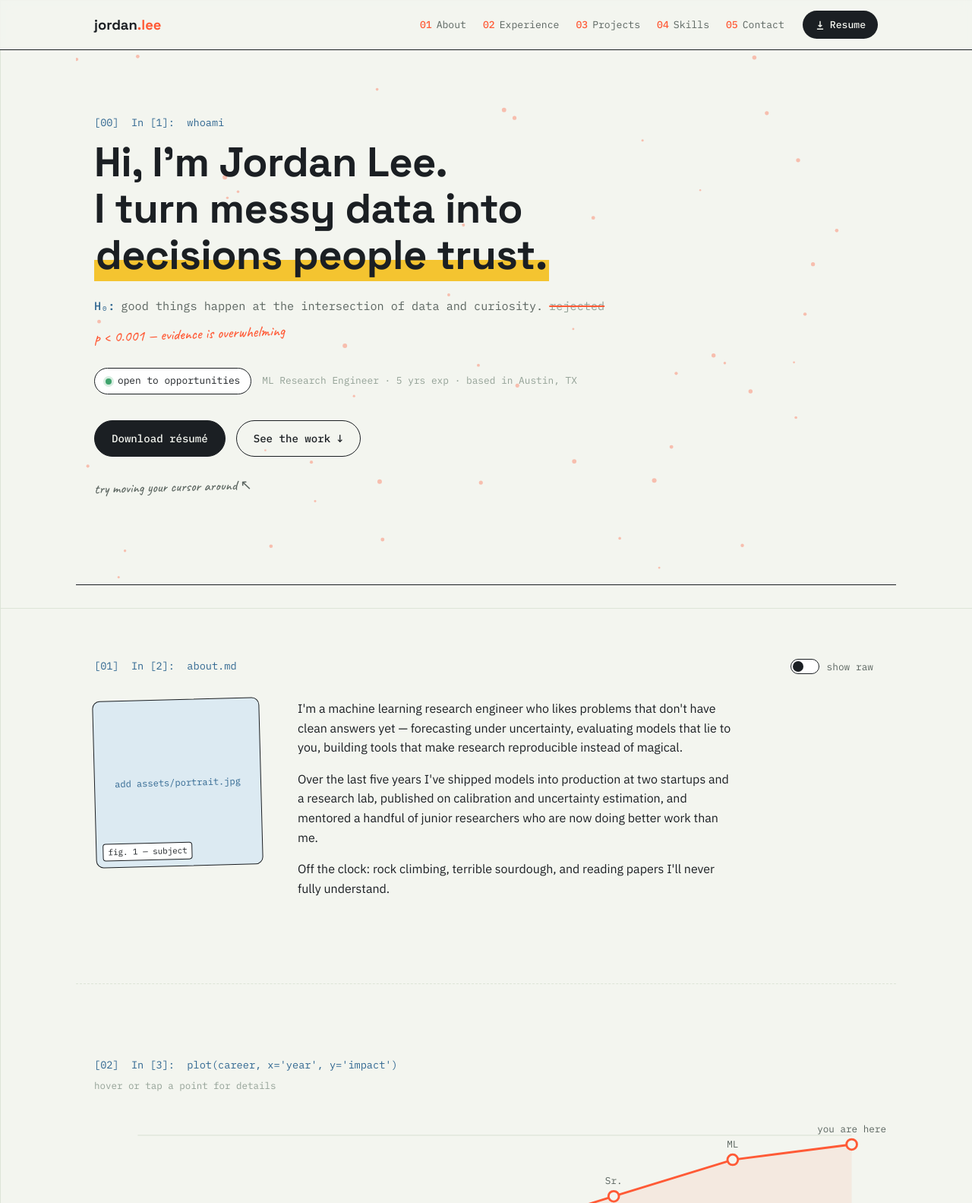
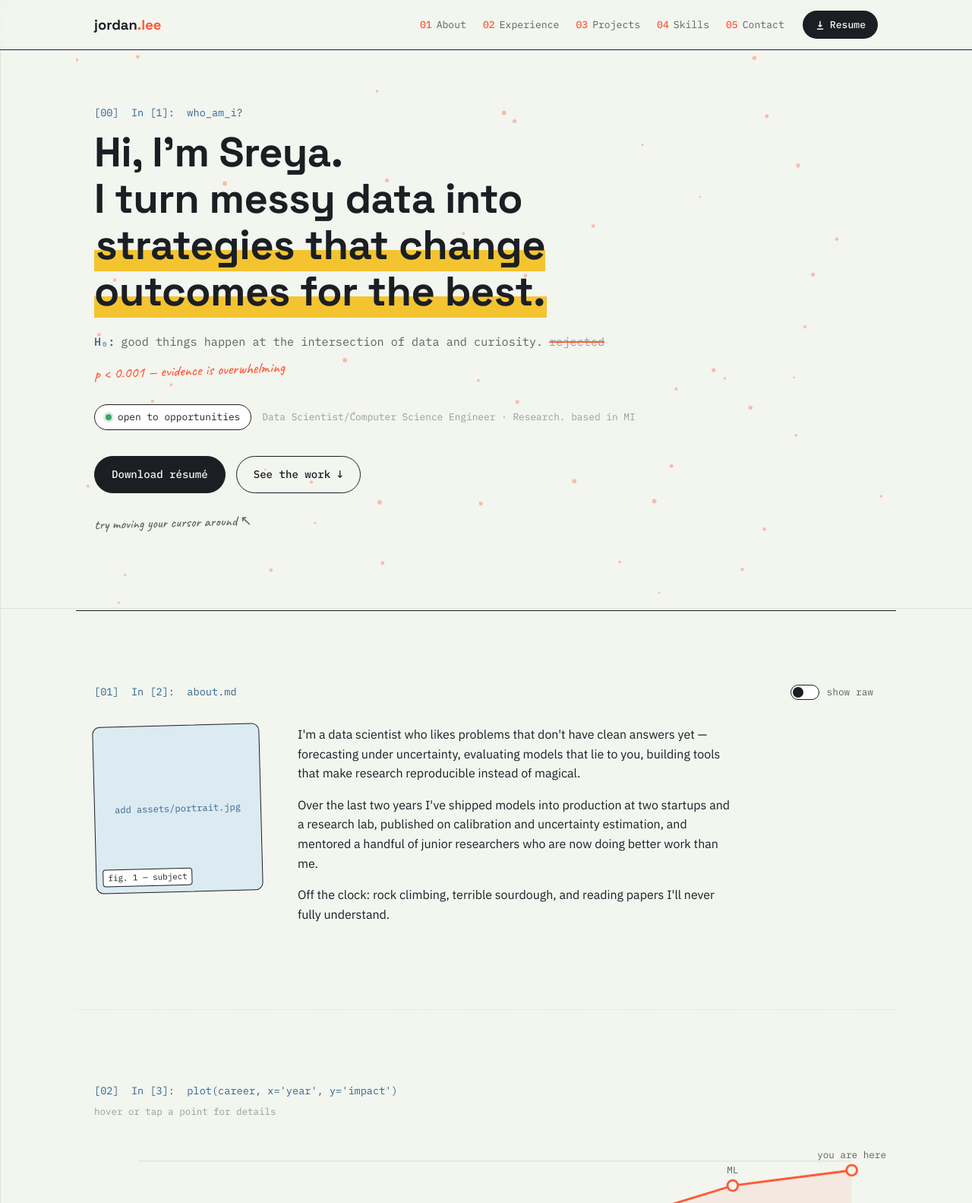
Before and after one commit to coderz97/coderz97.github.io, a plain HTML site: page index.html in a window 1280 px wide. Shown: the top 1583 px of the page at 76% size. Drawn offline with Linux system fonts and the light colour scheme.

Commit message:
Update portfolio details for Sreya Tobji

```diff
--- a/index.html
+++ b/index.html
@@ -3,8 +3,8 @@
 <head>
 <meta charset="UTF-8">
 <meta name="viewport" content="width=device-width, initial-scale=1.0">
-<title>Jordan Lee — Data & AI Research</title>
-<meta name="description" content="Portfolio of Jordan Lee, Data & AI Researcher.">
+<title>Sreya Tobji — Data & AI</title>
+<meta name="description" content="Portfolio of Sreya, Data & AI Engineer.">
 <link rel="preconnect" href="https://fonts.googleapis.com">
 <link rel="preconnect" href="https://fonts.gstatic.com" crossorigin>
 <link href="https://fonts.googleapis.com/css2?family=Space+Grotesk:wght@400;500;600;700&family=IBM+Plex+Sans:wght@400;500;600&family=IBM+Plex+Mono:wght@400;500&family=Caveat:wght@500;600&display=swap" rel="stylesheet">
@@ -39,8 +39,8 @@
   <section id="hero" class="cell hero-cell">
     <canvas id="scatter" aria-hidden="true"></canvas>
     <div class="hero-content">
-      <p class="cell-label">[00] &nbsp;In&nbsp;[1]:&nbsp; whoami</p>
-      <h1 class="hero-title">Hi, I'm Jordan Lee.<br>I turn messy data into <span class="highlight">decisions people trust.</span></h1>
+      <p class="cell-label">[00] &nbsp;In&nbsp;[1]:&nbsp; who_am_i?</p>
+      <h1 class="hero-title">Hi, I'm Sreya.<br>I turn messy data into <span class="highlight"> strategies that change outcomes for the best.</span></h1>
 
       <p class="hypothesis">
         <span class="h-tag">H₀:</span> good things happen at the intersection of data and curiosity.
@@ -50,7 +50,7 @@
 
       <div class="status-row">
         <span class="status-badge"><span class="dot"></span>open to opportunities</span>
-        <span class="status-meta">ML Research Engineer · 5 yrs exp · based in Austin, TX</span>
+        <span class="status-meta">Data Scientist/Computer Science Engineer · Research.  based in MI</span>
       </div>
 
       <div class="cta-row">
@@ -82,8 +82,8 @@
 
       <div class="about-text">
         <div class="rendered-view">
-          <p>I'm a machine learning research engineer who likes problems that don't have clean answers yet — forecasting under uncertainty, evaluating models that lie to you, building tools that make research reproducible instead of magical.</p>
-          <p>Over the last five years I've shipped models into production at two startups and a research lab, published on calibration and uncertainty estimation, and mentored a handful of junior researchers who are now doing better work than me.</p>
+          <p>I'm a data scientist who likes problems that don't have clean answers yet — forecasting under uncertainty, evaluating models that lie to you, building tools that make research reproducible instead of magical.</p>
+          <p>Over the last two years I've shipped models into production at two startups and a research lab, published on calibration and uncertainty estimation, and mentored a handful of junior researchers who are now doing better work than me.</p>
           <p>Off the clock: rock climbing, terrible sourdough, and reading papers I'll never fully understand.</p>
         </div>
         <div class="raw-view">
```
